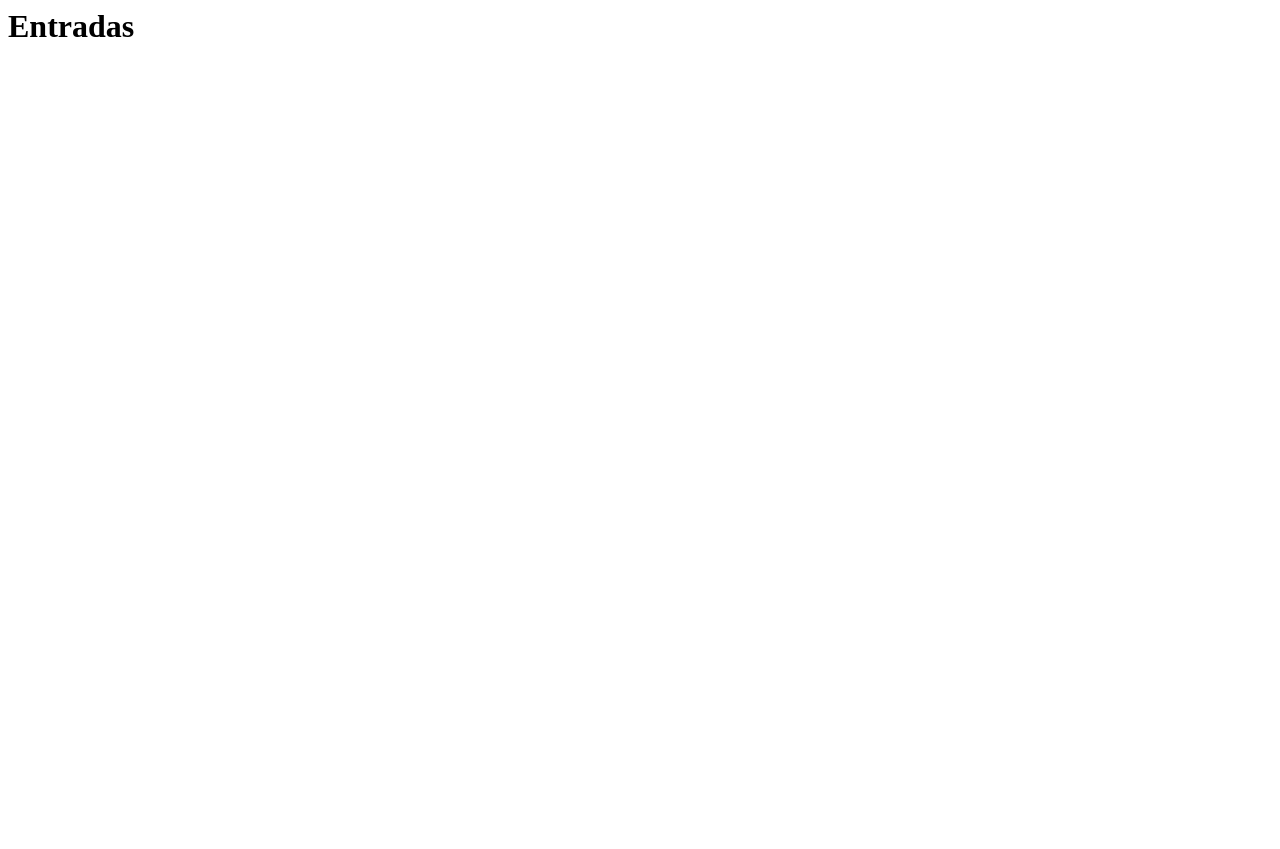
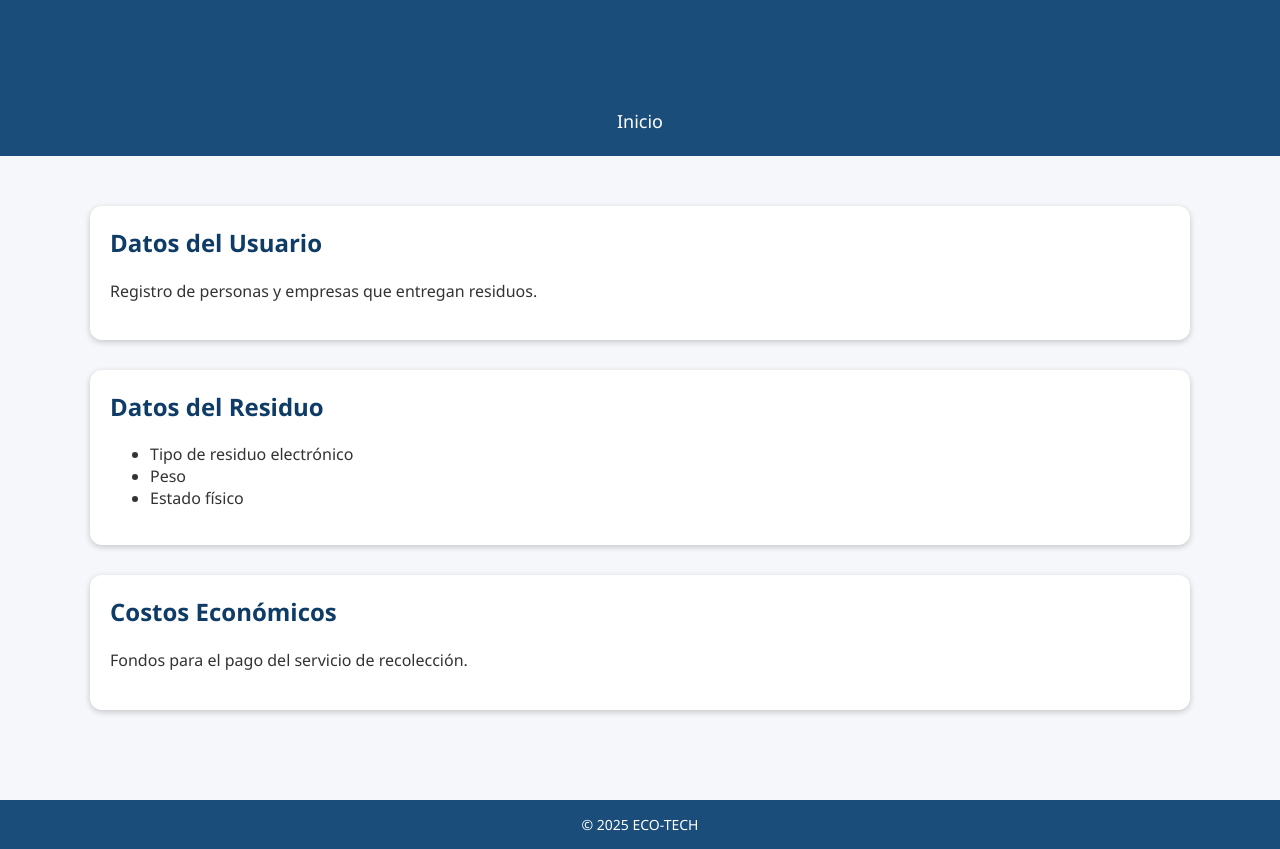
Before and after one commit to Dic-ui/eco_tech_site, a plain HTML site: page entradas.html in a window 1280 px wide. Before the commit the page ends 800 px from the top, so only its background shows below. Drawn offline with Linux system fonts and the light colour scheme.

Commit message:
Update entradas.html

```diff
--- a/entradas.html
+++ b/entradas.html
@@ -1 +1,47 @@
-<html><body><h1>Entradas</h1></body></html>
+<!DOCTYPE html>
+<html lang="es">
+<head>
+    <meta charset="UTF-8">
+    <title>Entradas del Sistema | ECO-TECH</title>
+    <link rel="stylesheet" href="estilos/styles.css">
+</head>
+<body>
+
+<header>
+    <h1>Entradas del Sistema</h1>
+    <nav>
+        <ul>
+            <li><a href="index.html">Inicio</a></li>
+        </ul>
+    </nav>
+</header>
+
+<div class="contenedor">
+
+    <div class="card">
+        <h2>Datos del Usuario</h2>
+        <p>Registro de personas y empresas que entregan residuos.</p>
+    </div>
+
+    <div class="card">
+        <h2>Datos del Residuo</h2>
+        <ul>
+            <li>Tipo de residuo electrónico</li>
+            <li>Peso</li>
+            <li>Estado físico</li>
+        </ul>
+    </div>
+
+    <div class="card">
+        <h2>Costos Económicos</h2>
+        <p>Fondos para el pago del servicio de recolección.</p>
+    </div>
+
+</div>
+
+<footer>
+    © 2025 ECO-TECH
+</footer>
+
+</body>
+</html>
```
